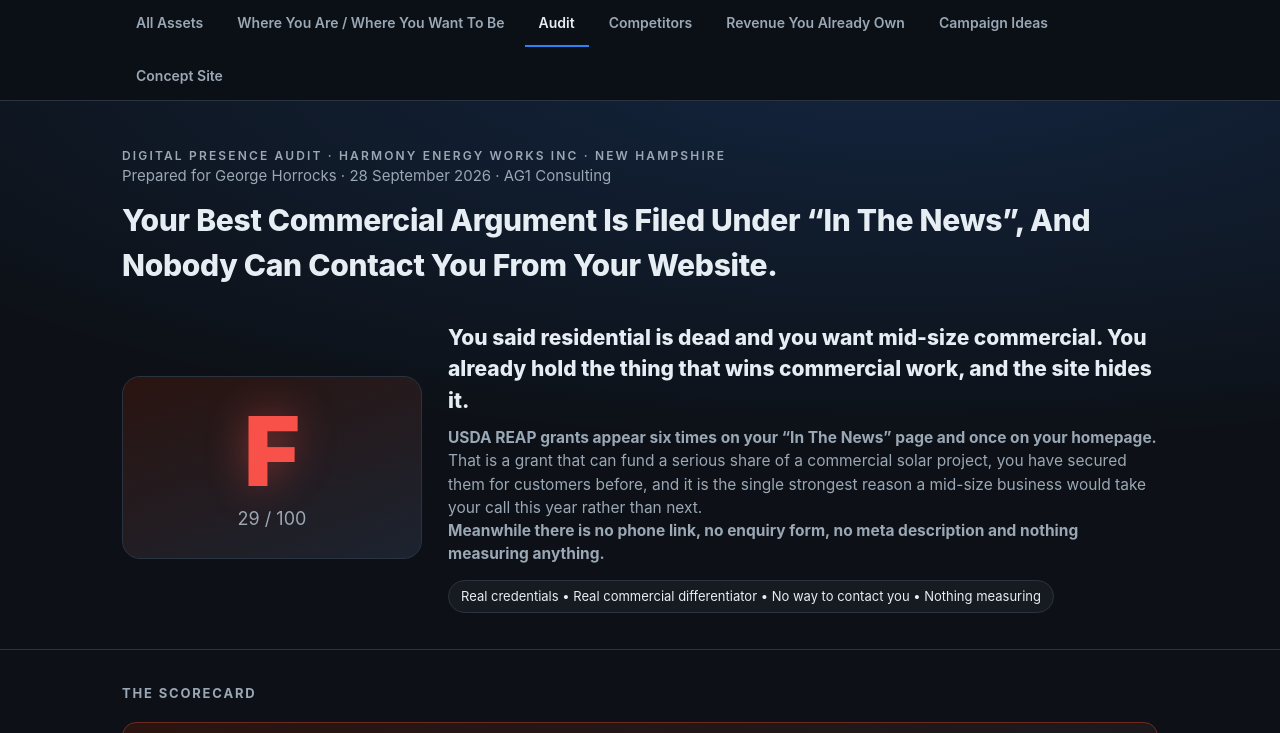
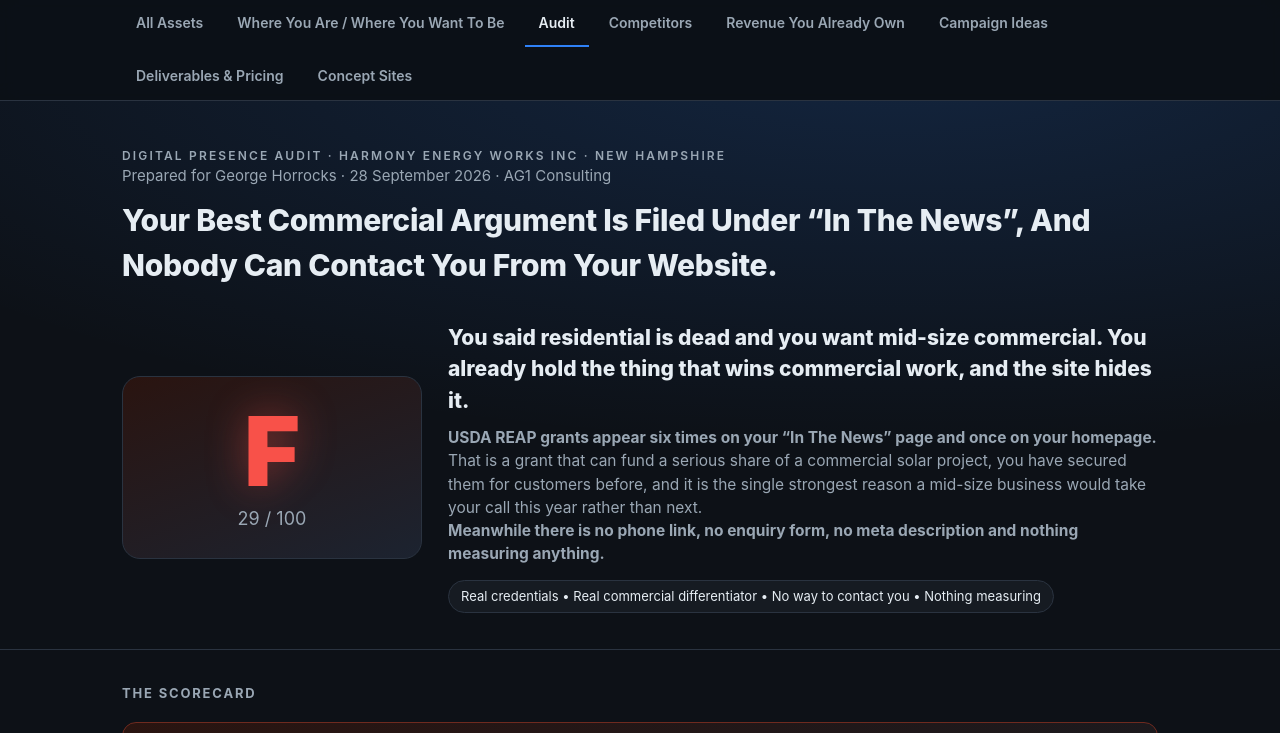
Before and after one commit to andrei170/harmony-energy-audit, a plain HTML site: page index.html in a window 1280 px wide. Shown: the top 733 px of the page. Drawn offline with Linux system fonts and the light colour scheme.

Commit message:
Build AG1 asset pack

```diff
--- a/index.html
+++ b/index.html
@@ -102,7 +102,7 @@
 .agnav a.ext:hover{color:#fff}
 @media(max-width:560px){.agnav .inner{padding:0 14px}.agnav a{padding:10px 9px;font-size:13px}}
 </style></head><body>
-<nav class="agnav"><div class="inner"><a href="assets.html">All Assets</a><a href="recap.html">Where You Are / Where You Want To Be</a><a href="./" class="on">Audit</a><a href="competitors.html">Competitors</a><a href="service.html">Revenue You Already Own</a><a href="campaigns.html">Campaign Ideas</a><a href="https://andrei170.github.io/harmony-energy-demo/">Concept Site</a></div></nav>
+<nav class="agnav"><div class="inner"><a href="assets.html">All Assets</a><a href="recap.html">Where You Are / Where You Want To Be</a><a href="./" class="on">Audit</a><a href="competitors.html">Competitors</a><a href="service.html">Revenue You Already Own</a><a href="campaigns.html">Campaign Ideas</a><a href="pricing.html">Deliverables &amp; Pricing</a><a href="https://andrei170.github.io/harmony-energy-demo/">Concept Sites</a></div></nav>
 <header>
   <div class="wrap">
     <div class="eyebrow">Digital Presence Audit &middot; Harmony Energy Works Inc &middot; New Hampshire</div>
```
